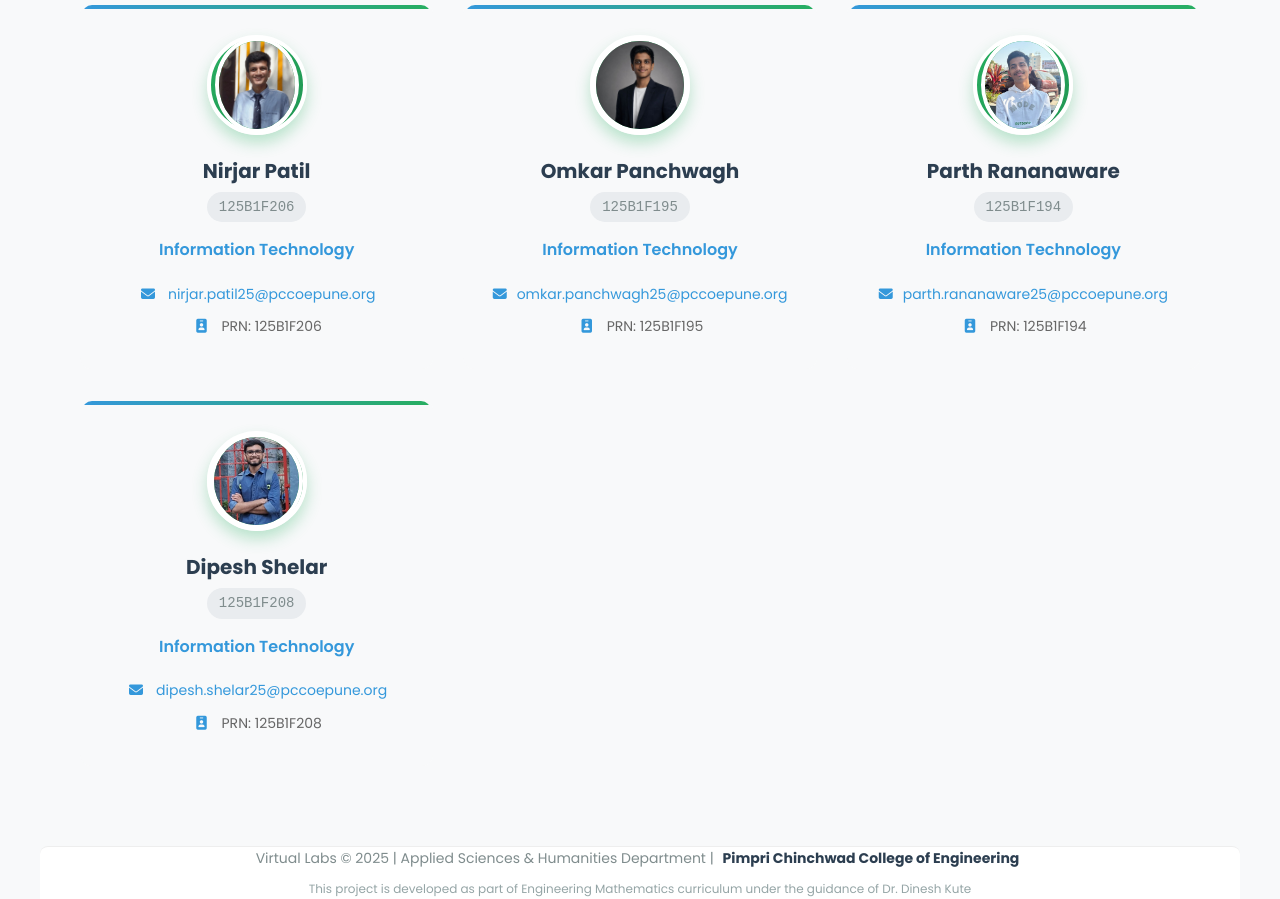
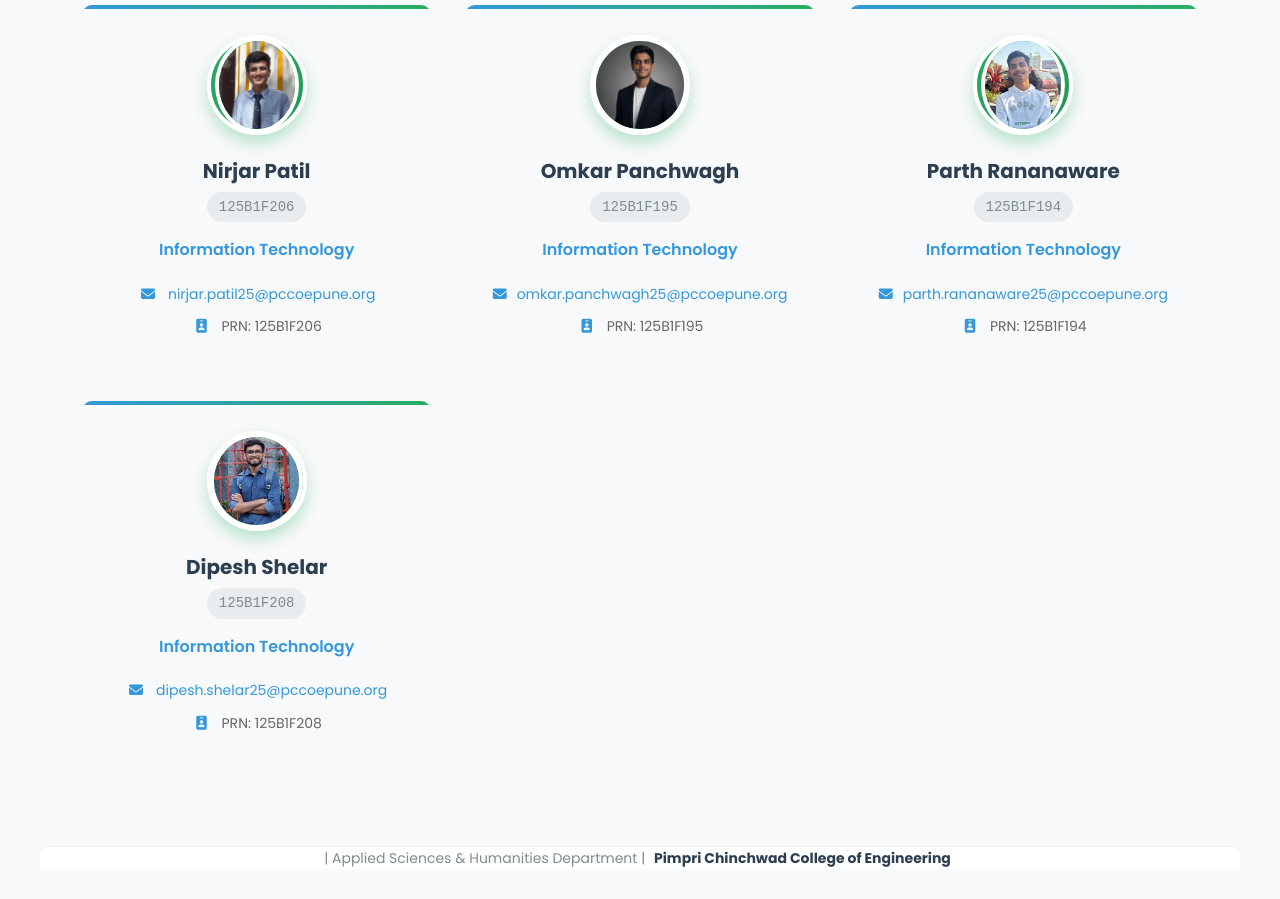
Before and after one commit to omkarpanchwagh2007/solution_of_linear_system, a plain HTML site: page contributor.html in a window 1280 px wide. Shown: the part 1092-1991 px from the top of the page. After the commit the page ends 1961 px from the top, so only its background shows below. Drawn offline with Linux system fonts and the light colour scheme.

Commit message:
Enhanced the page

```diff
--- a/contributor.html
+++ b/contributor.html
@@ -850,11 +850,8 @@
 
     <!-- Footer -->
     <footer class="container">
-        <p>Virtual Labs &copy; 2025 | Applied Sciences & Humanities Department |
+        <p>| Applied Sciences & Humanities Department |
            <span class="footer-logo">Pimpri Chinchwad College of Engineering</span>
-        </p>
-        <p style="margin-top: 10px; font-size: 12px; color: #95a5a6;">
-            This project is developed as part of Engineering Mathematics curriculum under the guidance of Dr. Dinesh Kute
         </p>
     </footer>
 
```
Also changed, not shown: pretest.html (+1 -1 lines).
